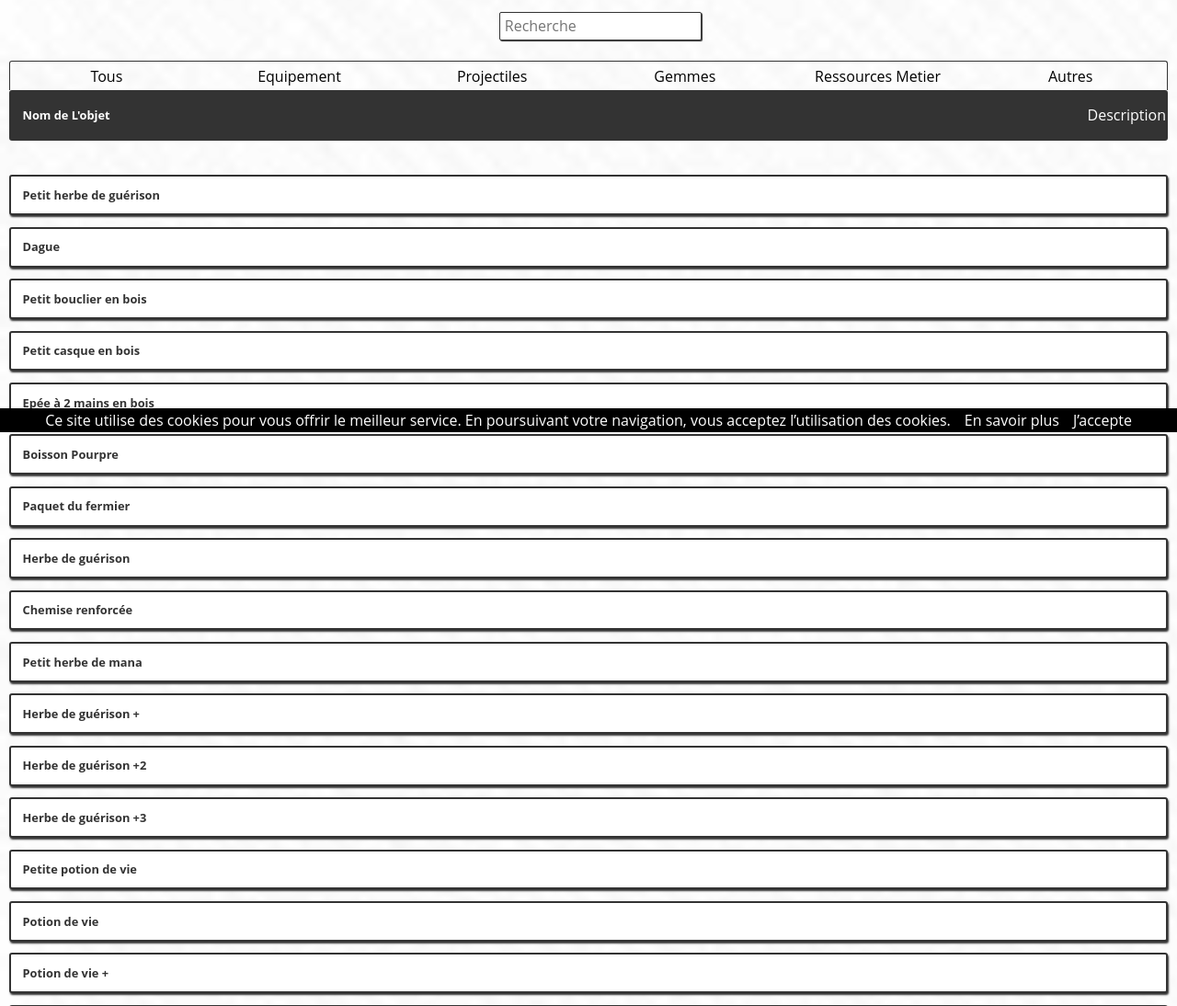
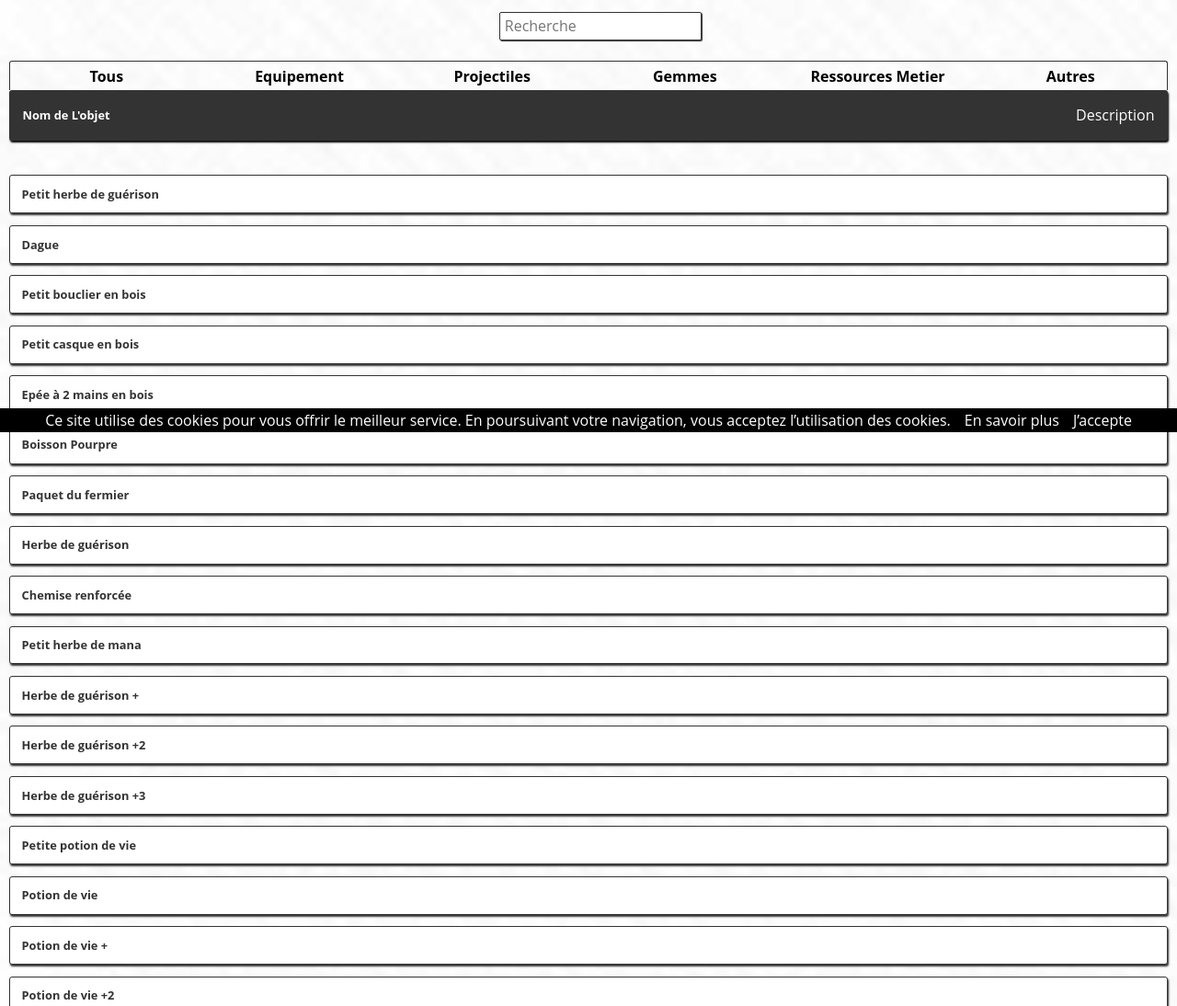
Before and after one commit to Knockturne42/stuffSO, a PHP site: page / in a window 1280 px wide. Shown: the part 330-1424 px from the top of the page at 92% size. Run offline with PHP 8.4, Linux system fonts and the light colour scheme; data comes from the database, SQL or seed files in the repository; data that the repository does not hold is empty; some libraries are stand-ins or nearby versions.

Commit message:
end in forma

```diff
--- a/css/style.css
+++ b/css/style.css
@@ -1070,6 +1070,7 @@ table.mceLayout, textarea.richEditor {margin:auto !important;}
 	width: 100%;
 	display: flex;
 	justify-content: center;
+	font-weight: 700;
 }
 
 #typeObjet li:hover {
@@ -1094,7 +1095,7 @@ table.mceLayout, textarea.richEditor {margin:auto !important;}
 	width: 100%;
 	background-color: white;
 	border-radius: 3px;
-	border: 2px solid #333333;
+	border: 1px solid #333333;
 	box-shadow: 1px 2px 2px;
 	color: #333333;
 	margin-bottom: 1%;
@@ -1112,6 +1113,14 @@ table.mceLayout, textarea.richEditor {margin:auto !important;}
 .objetMin h4 {
 	margin: 1%;
 	font-size: 1vw;
+	display: flex;
+	align-items: center;
+}
+
+.objetMin p {
+	margin-right: 1%;
+	display: flex;
+	align-items: center;
 }
 
 .objetMin div {
@@ -1132,11 +1141,20 @@ table.mceLayout, textarea.richEditor {margin:auto !important;}
 	justify-content: space-between;
 	align-items: center;
 	margin: 0 1% 1% 1%;
+	box-shadow: 1px 2px 2px black;
 }
 
 .objetTitle h4 {
-	margin: 1%;
+	margin-left: 1%;
 	font-size: 1vw;
+	display: flex;
+	align-items: center;
+}
+
+.objetTitle p {
+	margin-right: 1%;
+	display: flex;
+	align-items: center;
 }
 
 .objetTitle div {
--- a/index.php
+++ b/index.php
@@ -263,12 +263,12 @@ include 'php/connection.php';
 							echo "<p>Dégats maximum: ".$objet['attMax']."</p>";
 							echo "</div>";
 						}
-						// elseif ($objet['typeInt'] == 3 || $objet['typeInt'] == 5 || $objet['typeInt'] == 6) {
-						// 	echo '<div class="objetStats">';
-						// 	echo "<h5>Défense: </h5>";
-						// 	echo "<p>".$objet['defense']."</p>";
-						// 	echo "</div>";
-						// }
+						elseif ($objet['typeInt'] == 3 || $objet['typeInt'] == 5 || $objet['typeInt'] == 6) {
+							echo '<div class="objetStats">';
+							echo "<h5>Défense: </h5>";
+							echo "<p>".$objet['defense']."</p>";
+							echo "</div>";
+						}
 					}
 
 					?>
```
Also changed, not shown: php/listeObjet.php (+8 -6 lines), php/rechercheObjet.php (+20 -7 lines), php/venteObjet.php (+10 -10 lines).
